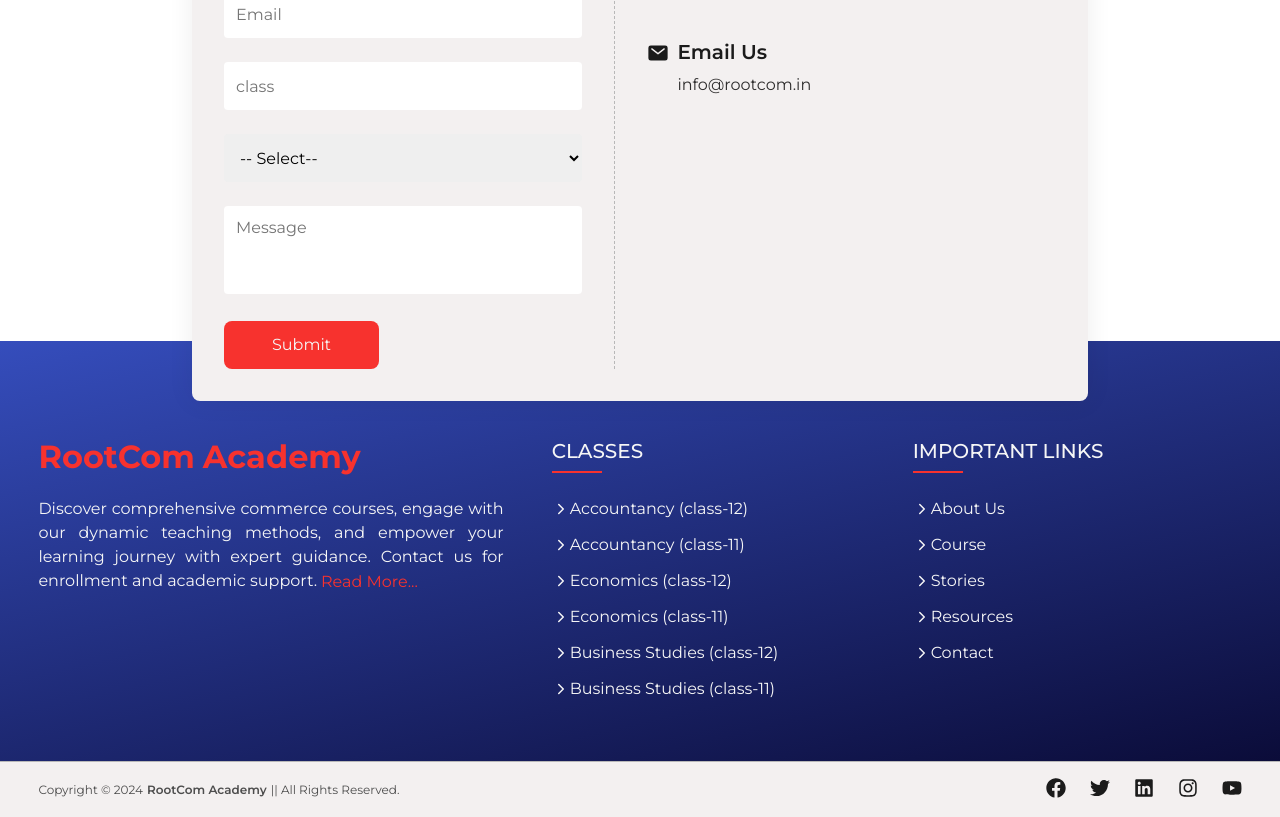
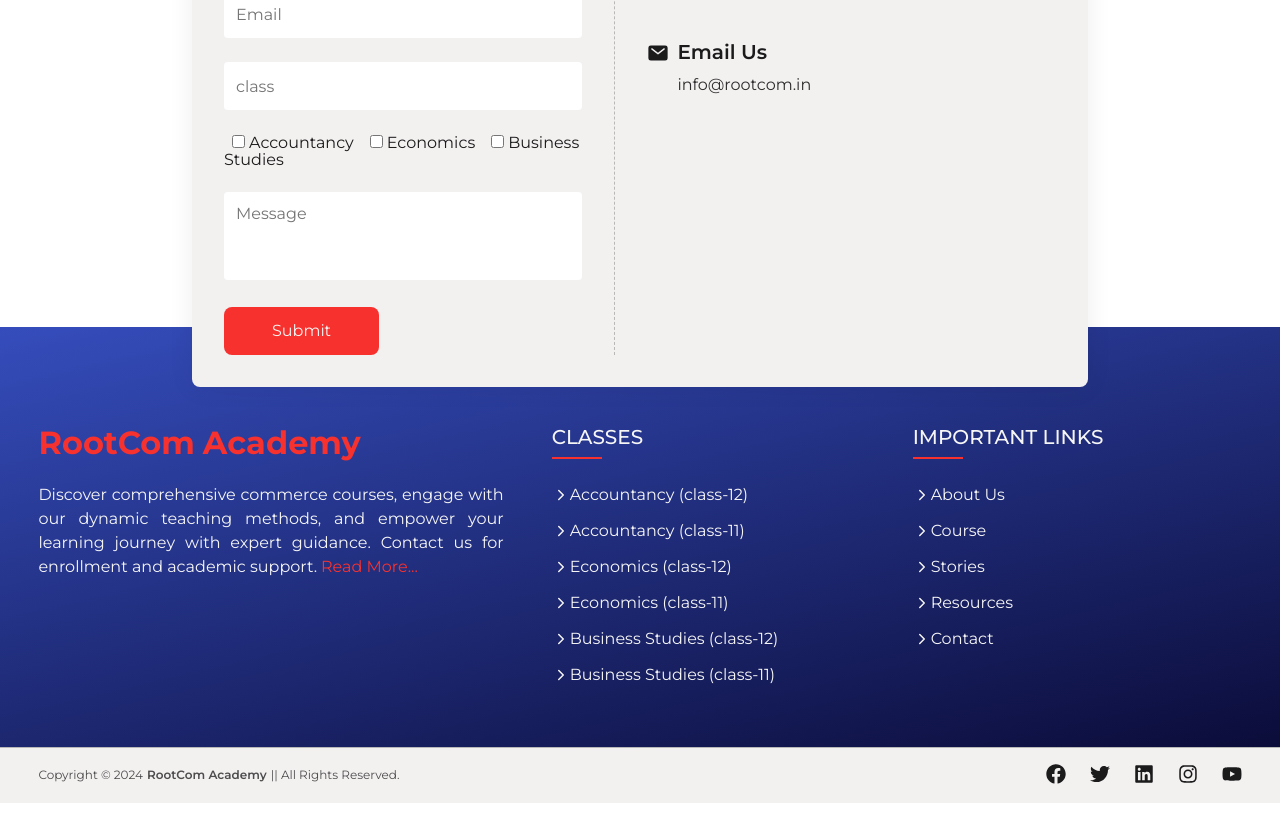
Before and after one commit to Shiv1516/root-academy, a Next.js app: page / in a window 1280 px wide. Shown: the part 6960-7777 px from the top of the page. Built offline with nearby package versions, Linux system fonts and the light colour scheme; a web font is replaced by a local one.

Commit message:
file will be updated

```diff
--- a/src/component/Contact.js
+++ b/src/component/Contact.js
@@ -1,10 +1,20 @@
 import Link from "next/link";
-import React from "react";
+import React, { useState } from "react";
 import { FaLocationDot } from "react-icons/fa6";
 import { FaPhoneVolume } from "react-icons/fa6";
 import { IoMail } from "react-icons/io5";
 
 const Contact = () => {
+  const [subjects, setSubjects] = useState([]);
+
+  const handleCheckboxChange = (e) => {
+    const { value, checked } = e.target;
+    if (checked) {
+      setSubjects([...subjects, value]); // Add subject to the list
+    } else {
+      setSubjects(subjects.filter((subject) => subject !== value)); // Remove subject from the list
+    }
+  };
   return (
     <div className="contact-section wrapper pt48 pr z1">
       <div className="heading tac mb48">
@@ -46,17 +56,39 @@ const Contact = () => {
                 placeholder="class"
               />
             </div>
-            <div className="Subject-fild mb24">
-              <select
-                className="h48 plr12 w100 br4"
-                type="text"
-                placeholder="Subject"
-              >
-                <option>-- Select--</option>
-                <option>Accountancy</option>
-                <option>Economics</option>
-                <option>Business Studies</option>
-              </select>
+            <div className="Subject-field mb24">
+              <div className="checkbox-group">
+                <label className="mlr8">
+                  <input
+                    className="mr4"
+                    type="checkbox"
+                    value="Accountancy"
+                    onChange={handleCheckboxChange}
+                    checked={subjects.includes("Accountancy")}
+                  />
+                  Accountancy
+                </label>
+                <label className="mlr8">
+                  <input
+                    className="mr4"
+                    type="checkbox"
+                    value="Economics"
+                    onChange={handleCheckboxChange}
+                    checked={subjects.includes("Economics")}
+                  />
+                  Economics
+                </label>
+                <label className="mlr8">
+                  <input
+                    className="mr4"
+                    type="checkbox"
+                    value="Business Studies"
+                    onChange={handleCheckboxChange}
+                    checked={subjects.includes("Business Studies")}
+                  />
+                  Business Studies
+                </label>
+              </div>
             </div>
             <div className="msg-fild mb24">
               <textarea
```
